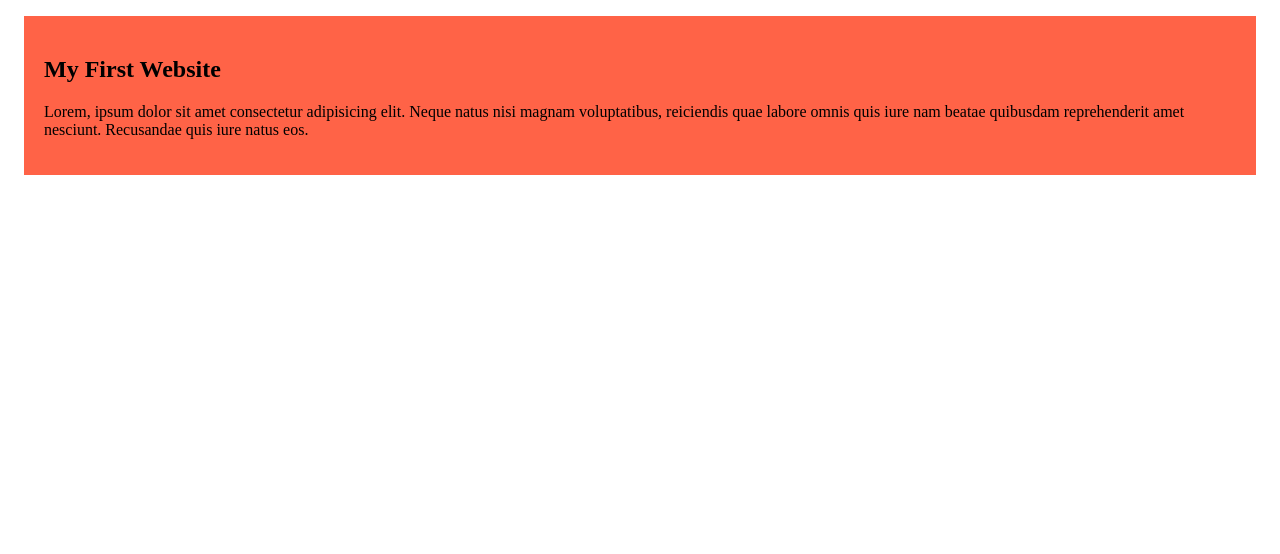
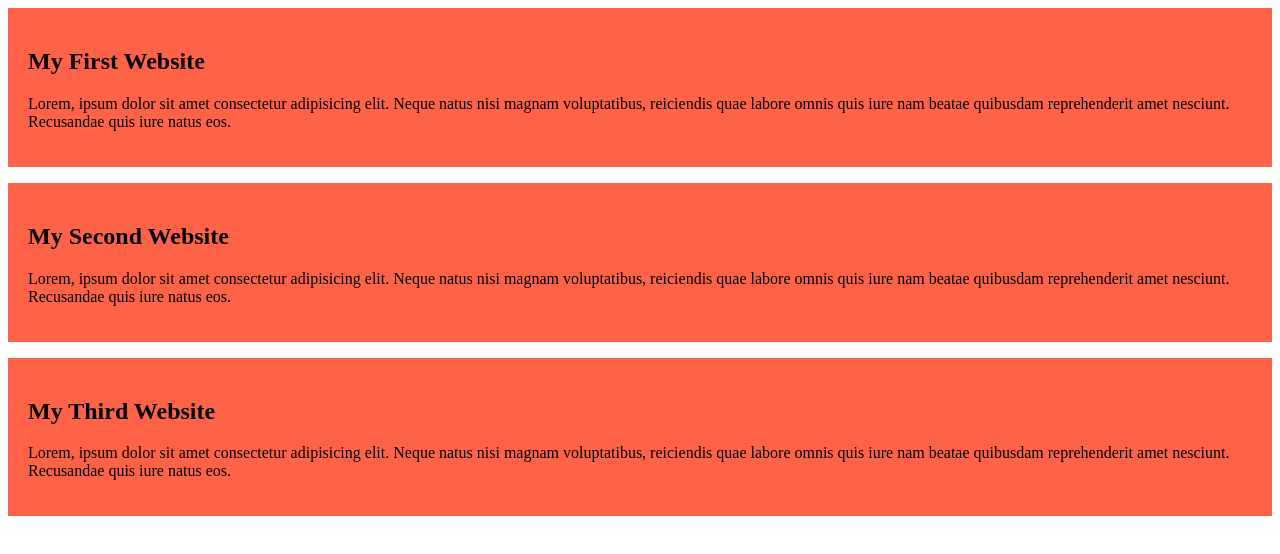
Before and after one commit to Arafa1ux/my-first-github-repo, a plain HTML site: page index.html in a window 1280 px wide. Drawn offline with Linux system fonts and the light colour scheme.

Commit message:
added the second and the third blog

```diff
--- a/Styles/blog.css
+++ b/Styles/blog.css
@@ -1,5 +1,5 @@
 div{
     background-color: tomato;
     padding: 20px;
-    margin: 16px;
+    margin-bottom: 16px;
 }
--- a/index.html
+++ b/index.html
@@ -11,5 +11,13 @@
     <h2>My First Website</h2>
     <p>Lorem, ipsum dolor sit amet consectetur adipisicing elit. Neque natus nisi magnam voluptatibus, reiciendis quae labore omnis quis iure nam beatae quibusdam reprehenderit amet nesciunt. Recusandae quis iure natus eos.</p>
     </div>
+    <div>
+    <h2>My Second Website</h2>
+    <p>Lorem, ipsum dolor sit amet consectetur adipisicing elit. Neque natus nisi magnam voluptatibus, reiciendis quae labore omnis quis iure nam beatae quibusdam reprehenderit amet nesciunt. Recusandae quis iure natus eos.</p>
+    </div>
+    <div>
+    <h2>My Third Website</h2>
+    <p>Lorem, ipsum dolor sit amet consectetur adipisicing elit. Neque natus nisi magnam voluptatibus, reiciendis quae labore omnis quis iure nam beatae quibusdam reprehenderit amet nesciunt. Recusandae quis iure natus eos.</p>
+    </div>
 </body>
 </html>
```
